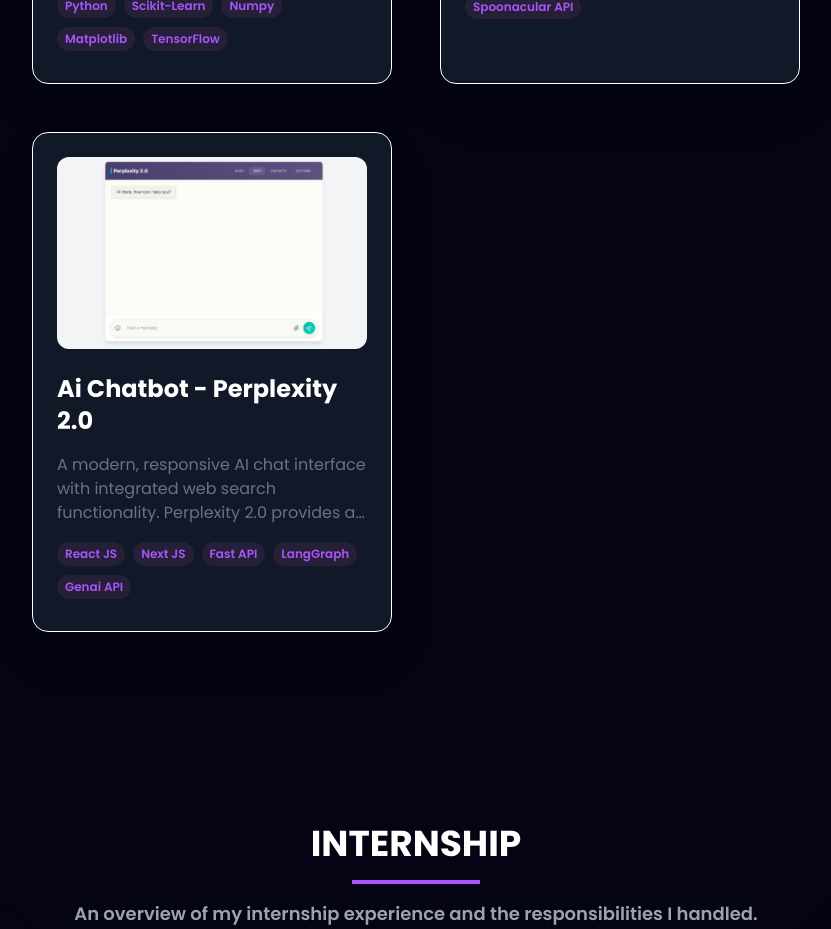
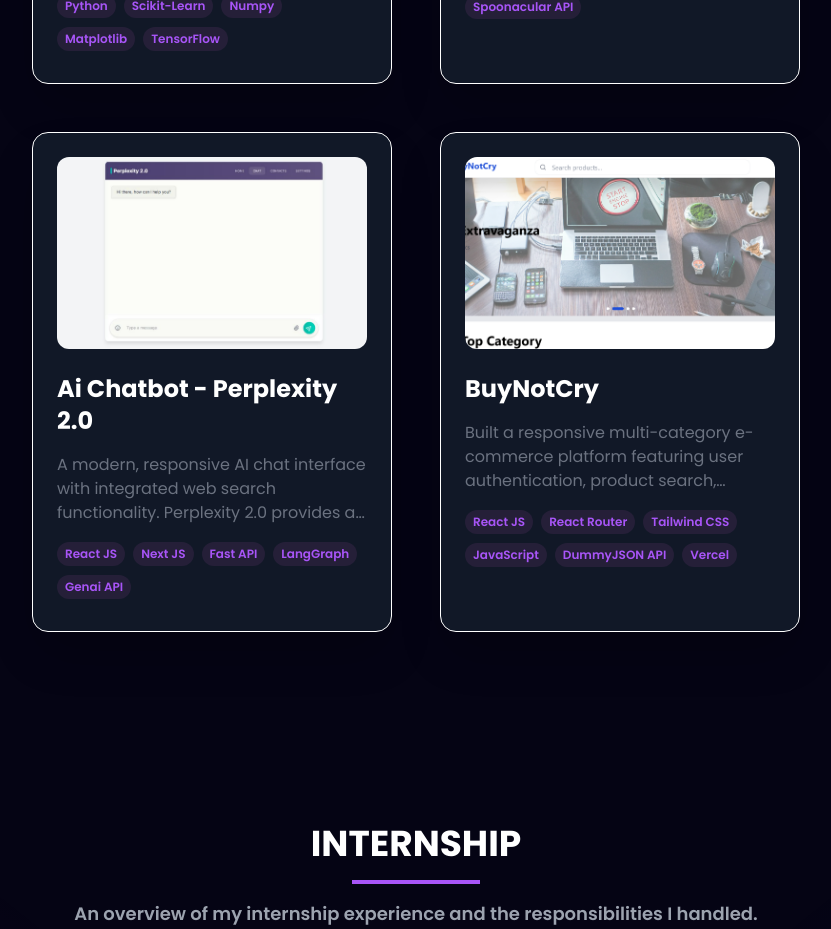
Before and after one commit to Ujjwal-Modi/myPortfolio, a React (Vite) app: page / in a window 1280 px wide. Shown: the part 2500-3429 px from the top of the page, without its empty margins (224-1055 px from the left). Built offline with nearby package versions, Linux system fonts and the light colour scheme.

Commit message:
Update projects

```diff
--- a/src/constants.js
+++ b/src/constants.js
@@ -27,6 +27,7 @@
 // Project Section Logo's
 import barGraphLogo from './assets/work_logo/bar_graph.png';
 import findWhatYouEatLogo from './assets/work_logo/findWhatYouEat.png';
+import buynotcryLogo from './assets/work_logo/buynotcry.png';
 // Certificate Section Logo's
 import udemyLogo from './assets/certificate_logo/udemy_logo.jpeg';
 import aiChatbotLogo from './assets/work_logo/aiChatbot.png';
@@ -152,7 +153,7 @@
       image: findWhatYouEatLogo,
       tags: ["React", "Tailwind", "JavaScript", "Spoonacular API"],
       github: "https://github.com/Ujjwal-Modi/Find-What-You-Eat",
-      webapp: "https://findwhatyoueat.ujjwalmodi.in/",
+      webapp: "https://find-what-you-eat-git-main-ujjwal-modis-projects.vercel.app/",
     },{
       id: 2,
       title: "Ai Chatbot - Perplexity 2.0",
@@ -160,6 +161,14 @@
       image: aiChatbotLogo,
       tags: ["React JS", "Next JS", "Fast API", "LangGraph", "Genai API"],
       github: "https://github.com/Ujjwal-Modi/aiChatbot",
-      webapp: "https://aichatbot.ujjwalmodi.in/",
+      webapp: "https://ai-chatbot-chi-pied.vercel.app/",
+    },{
+      id: 3,
+      title: "BuyNotCry",
+      description:"Built a responsive multi-category e-commerce platform featuring user authentication, product search, shopping cart, wishlist management, pagination, and a modern user interface to enhance the online shopping experience.",
+      image: buynotcryLogo,
+      tags: ["React JS","React Router", "Tailwind CSS", "JavaScript", "DummyJSON API", "Vercel"],
+      github: "https://github.com/Ujjwal-Modi/BuyNotCry",
+      webapp: "https://buy-not-cry.vercel.app/",
     }
   ];
```
Also changed, not shown: src/assets/work_logo/buynotcry.png (added).
